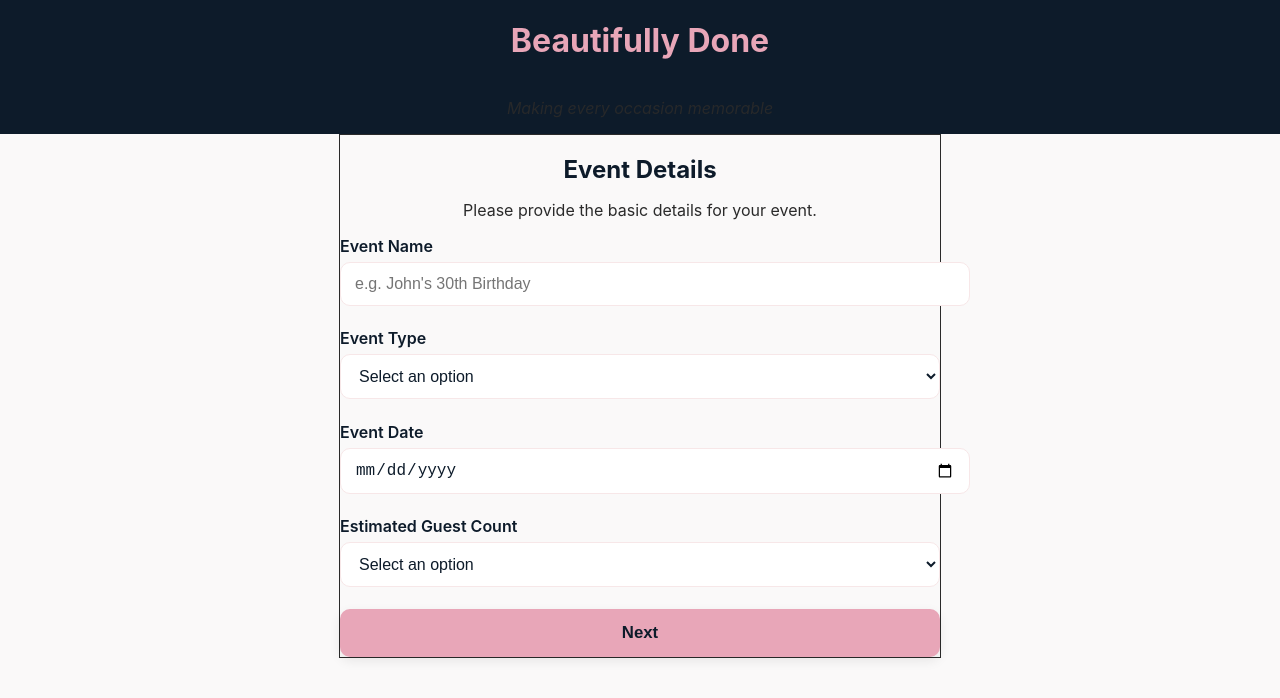
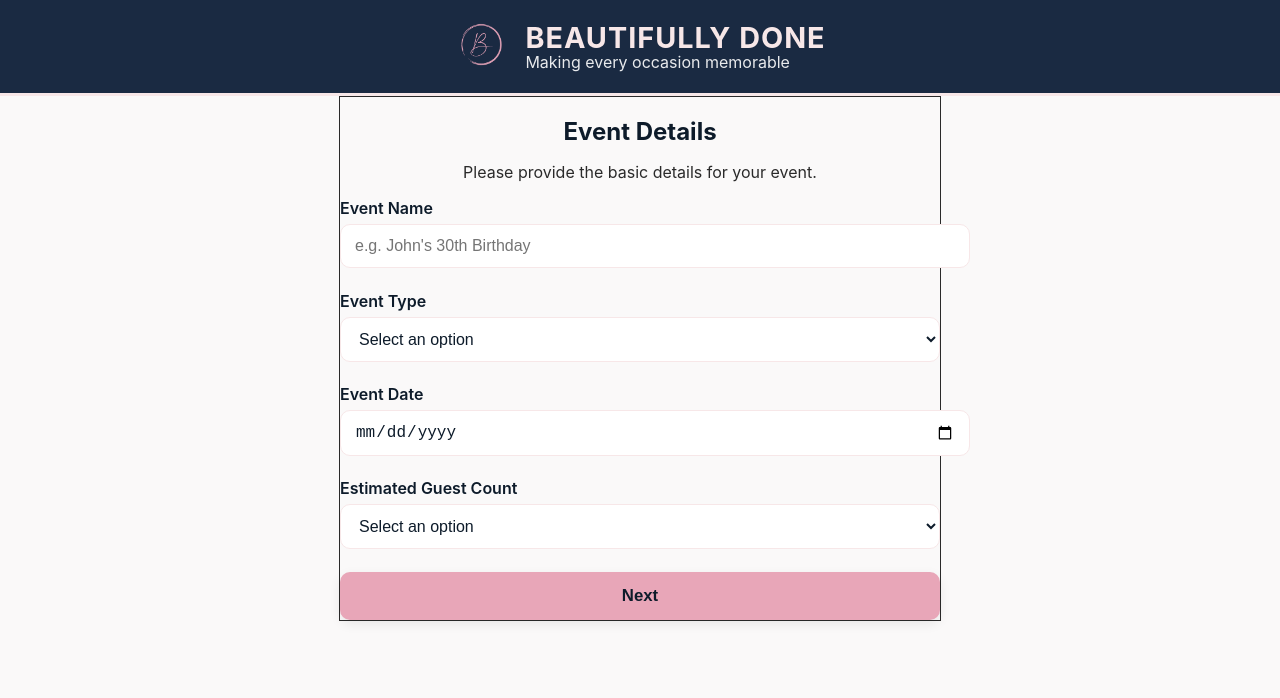
Before and after one commit to LabGraphics/beautifullydone-intake-form, a React (Vite) app: page /step1 in a window 1280 px wide. Shown: the top 698 px of the page. Built offline with nearby package versions, Linux system fonts and the light colour scheme.

Commit message:
Synced header, logo, and UI updates

```diff
--- a/src/components/Header.jsx
+++ b/src/components/Header.jsx
@@ -2,11 +2,18 @@ import React from 'react';
 
 export default function Header() {
   return (
-    <header className="w-full bg-[#0D1B2A] shadow-md z-10 py-5 px-4 md:py-8">
-      <div className="flex flex-col md:flex-row md:justify-between items-center text-center max-w-[900px] mx-auto w-full">
-        <h1 className="text-[#E8A6B8] text-xl sm:text-2xl md:text-3xl m-0 tracking-wide leading-tight" style={{ color: '#E8A6B8' }}>Beautifully Done</h1>
-        <p className="text-white font-serif italic m-0 text-lg sm:text-xl opacity-90 mt-2 md:mt-0 md:ml-4">Making every occasion memorable</p>
+    <div className="bd-header">
+      <div className="bd-header-inner">
+        <img
+          src="/logo.png"
+          alt="Beautifully Done Logo"
+          className="bd-logo"
+        />
+        <div className="bd-title-group">
+          <h1 className="bd-title">BEAUTIFULLY DONE</h1>
+          <p className="bd-tagline">Making every occasion memorable</p>
+        </div>
       </div>
-    </header>
+    </div>
   );
 }
--- a/src/styles/global.css
+++ b/src/styles/global.css
@@ -91,3 +91,68 @@ h2, h3 {
     padding: 12px 18px;
   }
 }
+
+/* BEAUTIFULLY DONE — HEADER BAR */
+
+.bd-header {
+  width: 100%;
+  background: #1a2a42; /* Navy */
+  padding: 1.2rem 0;
+  display: flex;
+  justify-content: center;
+  border-bottom: 3px solid #f7e7e8; /* Blush accent */
+}
+
+.bd-header-inner {
+  display: flex;
+  align-items: center;
+  gap: 1rem;
+}
+
+.bd-logo {
+  width: 55px;
+  height: 55px;
+  object-fit: contain;
+}
+
+.bd-title-group {
+  display: flex;
+  flex-direction: column;
+  line-height: 1.1;
+}
+
+.bd-title {
+  font-size: 1.8rem;
+  font-weight: 700;
+  color: #f7e7e8; /* Blush text */
+  margin: 0;
+  letter-spacing: 1px;
+}
+
+.bd-tagline {
+  font-size: 1rem;
+  color: #ffffff;
+  margin: 0;
+  opacity: 0.9;
+}
+
+/* Mobile adjustments */
+@media (max-width: 600px) {
+  .bd-header-inner {
+    flex-direction: column;
+    text-align: center;
+  }
+
+  .bd-logo {
+    width: 48px;
+    height: 48px;
+  }
+
+  .bd-title {
+    font-size: 1.5rem;
+  }
+
+  .bd-tagline {
+    font-size: 0.9rem;
+  }
+}
```
Also changed, not shown: public/logo.png (added).
